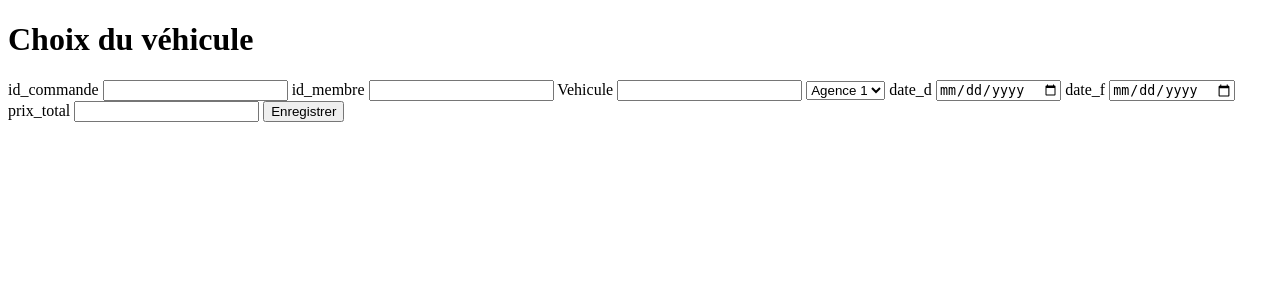
After one commit to harrybarcia/Projet_POO, a PHP site: page /commande.php in a window 1280 px wide. The commit adds this page. Shown: the top 300 px of the page. Run offline with PHP 8.4, Linux system fonts and the light colour scheme.

Commit message:
création commande.php

```diff
--- /dev/null
+++ b/Harry/src/controllers/commande.controller.php
@@ -0,0 +1,94 @@
+<?php
+
+class CommandeController{
+
+  private $id_commande;
+  private $id_membre;
+  private $id_vehicule;
+  private $id_agence;
+  private $date_d;
+  private $date_f;
+  private $prix_total;
+
+  public function __construct($IC,$IM, $IV, $IA, $DD, $DF, $PT)
+  //
+  {
+    $this->set_id_commande($IC);
+    $this->set_id_membre($IM);
+    $this->set_id_vehicule($IV);
+    $this->set_id_agence($IA);
+    $this->set_date_d($DD);
+    $this->set_date_f($DF);
+    $this->set_prix_total($PT);
+
+  }
+
+  public function get_id_commande(){
+    return $this->id_commande;
+  }
+
+  public function set_id_commande($IC){
+    return $this->id_commande = $IC;
+  }
+
+
+  public function get_id_membre(){
+    return $this->id_membre;
+  }
+
+  public function set_id_membre($IM){
+    return $this->id_membre = $IM;
+  }
+
+
+  public function get_id_vehicule(){
+    return $this->id_vehicule;
+  }
+
+  public function set_id_vehicule($IV){
+    return $this->id_vehicule = $IV;
+  }
+
+  public function get_id_agence(){
+    return $this->id_agence;
+  }
+
+  public function set_id_agence($IA){
+    return $this->id_agence = $IA;
+  }
+
+
+  public function get_date_d(){
+    return $this->date_d;
+  }
+
+  public function set_date_d($DD){
+    return $this->date_d = $DD;
+  }
+
+
+  public function get_date_f(){
+    return $this->date_f;
+  }
+
+  public function set_date_f($DF){
+    return $this->date_f = $DF;
+  }
+
+
+  public function get_prix_total(){
+    return $this->prix_total;
+  }
+
+  public function set_prix_total($PT){
+    return $this->prix_total = $PT;
+  }
+
+
+  public function inscription(){
+    $commandeModel = new CommandeModel;
+    $commandeModel->insert( $this->id_commande, $this->id_membre, $this->id_vehicule,$this->id_agence, $this->date_d, $this->date_f, $this->prix_total);
+
+  }
+}
+?>
--- /dev/null
+++ b/Harry/src/models/commande.model.php
@@ -0,0 +1,41 @@
+<?php
+
+class CommandeModel{
+
+  private $connexion;
+
+  public function __construct()
+  {
+    echo "test 1";
+    $db= new Database();
+    $this->connexion=$db->getPDO();
+  }
+
+  public function insert($id_commande, $id_membre, $id_vehicule, $id_agence, $date_d, $date_f, $prix_total){
+
+  $request= $this->connexion->prepare("INSERT INTO Commande (id_commande,id_membre,id_vehicule,id_agence,date_d,date_f,prix_total,date_enregistrement) VALUES (:id_commande,:id_membre,:id_vehicule,:id_agence,:date_d,:date_f,:prix_total, NOW())");
+
+    //
+    //
+    $request->execute([
+
+      ":id_commande"=>$id_commande,
+      ":id_membre"=>$id_membre,
+      ":id_vehicule"=>$id_vehicule,
+      ":id_agence"=>$id_agence,
+      ":date_d"=>$date_d,
+      ":date_f"=>$date_f,
+      ":prix_total"=>$prix_total]);
+
+  }
+
+  public function read(){
+    $request = $this->connexion->prepare('SELECT * FROM Commande');
+    $request->execute();
+    $result = $request->fetchAll(PDO::FETCH_ASSOC);
+    return $result;
+  }
+
+}
+
+require_once('../src/config/Database.php');
--- /dev/null
+++ b/Harry/views/commande.php
@@ -0,0 +1,63 @@
+<?php
+
+require_once('../src/controllers/commande.controller.php');
+require_once('../src/models/commande.model.php');
+
+
+if (!empty($_POST['id_commande']) && !empty($_POST['id_membre']) && !empty($_POST['id_vehicule']) && !empty($_POST['id_agence']) && !empty($_POST['date_d']) && !empty($_POST['date_f']) && !empty($_POST['prix_total'])){
+
+    echo "test 1";
+
+    $commande = new CommandeController($_POST['id_commande'], $_POST['id_membre'], $_POST['id_vehicule'], $_POST['id_agence'], $_POST['date_d'], $_POST['date_f'], $_POST['prix_total']);
+    $commande->inscription();
+
+    echo "test 2";
+}
+
+?>
+<!DOCTYPE html>
+<html lang="fr">
+
+<head>
+  <meta charset="UTF-8">
+  <meta http-equiv="X-UA-Compatible" content="IE=edge">
+  <meta name="viewport" content="width=device-width, initial-scale=1.0">
+  <title>Choix des véhicules</title>
+</head>
+
+<body>
+  <h1>Choix du véhicule</h1>
+
+  <form action="commande.php" method="post">
+
+  <label for="id_commande">id_commande</label>
+  <input type="text" id="id_commande" name="id_commande">
+
+  <label for="id_membre">id_membre</label>
+  <input type="text" id="id_membre" name="id_membre">
+
+  <label for="id_vehicule">Vehicule</label>
+  <input type="text" id="id_vehicule" name="id_vehicule">
+
+  <select name="id_agence">
+        <option value="1">Agence 1</option>
+        <option value="2">Agence 2</option>
+
+    </select>
+
+  <label for="date_d">date_d</label>
+  <input type="date" id="date_d" name="date_d">
+
+  <label for="date_f">date_f</label>
+  <input type="date" id="date_f" name="date_f">
+
+  <label for="prix_total">prix_total</label>
+  <input type="text" id="prix_total" name="prix_total">
+
+    </select>
+    <button>Enregistrer</button>
+
+  </form>
+</body>
+
+</html>
--- a/Harry/views/membre.php
+++ b/Harry/views/membre.php
@@ -27,6 +27,7 @@ $tableau=$results->read();
   <meta charset="UTF-8">
   <meta http-equiv="X-UA-Compatible" content="IE=edge">
   <meta name="viewport" content="width=device-width, initial-scale=1.0">
+  <link rel="stylesheet" href="styles.css">
   <title>Gestion des Membres</title>
 </head>
 <body>
```
Also changed, not shown: Harry/views/login.php (added, +131 -0 lines), Harry/views/styles.css (added, +91 -0 lines).
